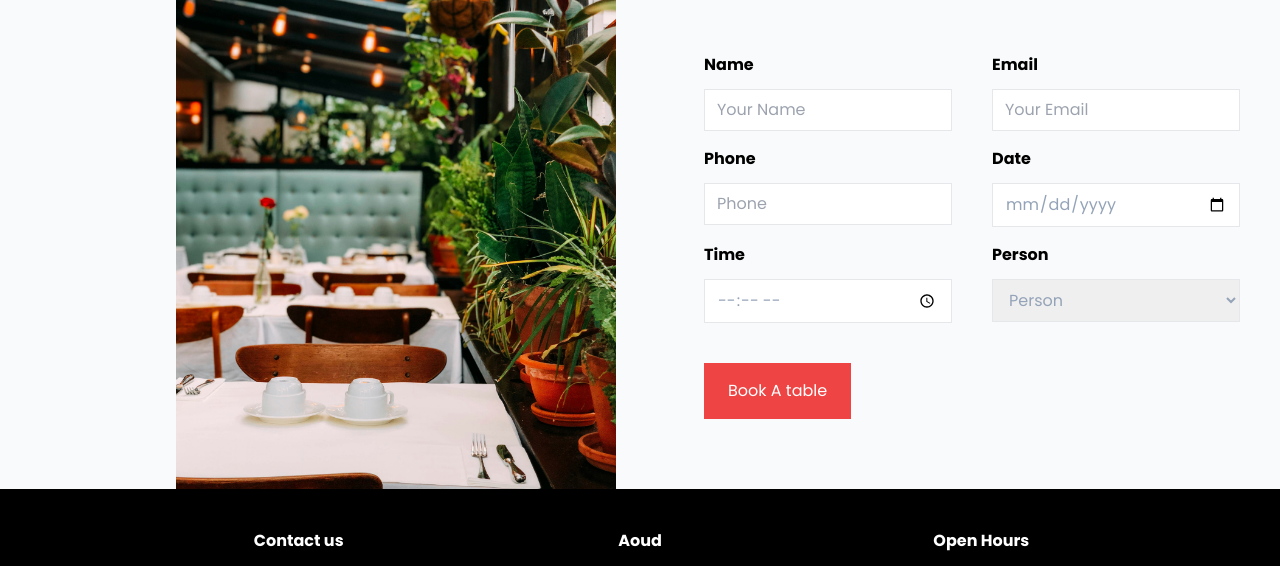
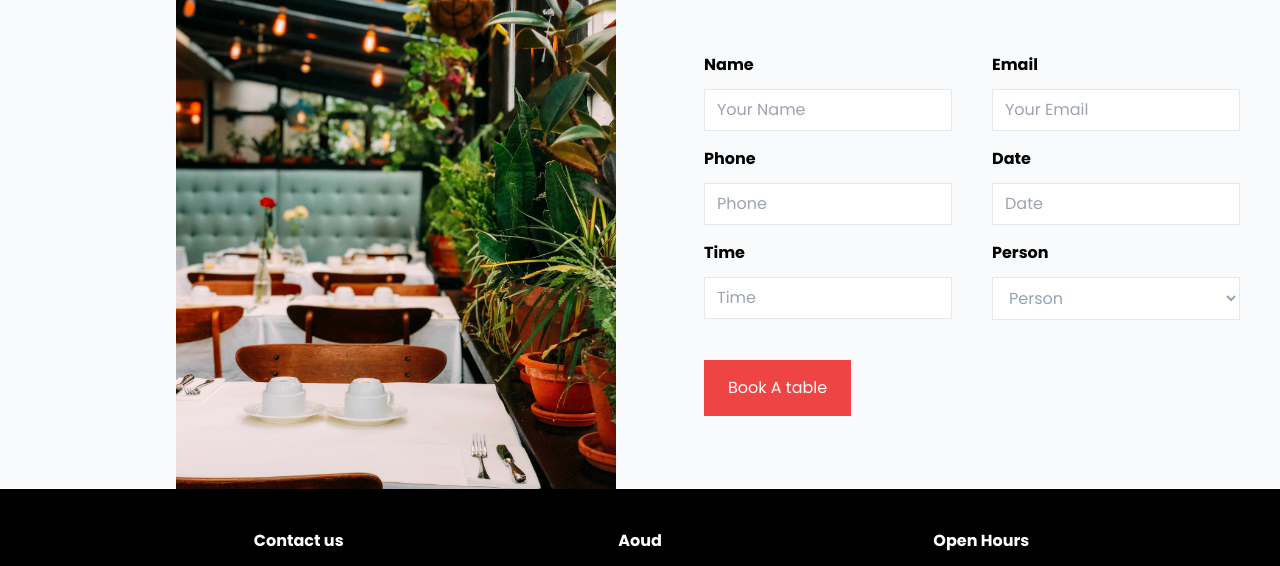
Before and after one commit to Anasoud1/restaurant, a website: page index.html in a window 1280 px wide. Shown: the part 2515-3081 px from the top of the page. Drawn offline with nearby package versions, Linux system fonts and the light colour scheme.

Commit message:
fixing input

```diff
--- a/index.html
+++ b/index.html
@@ -479,15 +479,16 @@
                 </div>
                 <div class="flex flex-col gap-3">
                     <label for="" class="font-bold">Date</label>
-                    <input type="date" placeholder="Date" class="border py-2 px-3 text-slate-400">
+                    <!-- <input type="date" placeholder="Date" class="border py-2 px-3 text-slate-400"> -->
+                    <input class="border py-2 px-3 text-slate-400"  placeholder="Date" class="textbox-n" type="text" onfocus="(this.type='date')" onblur="(this.type='text')" />
                 </div>
                 <div class="flex flex-col gap-3">
                     <label for="" class="font-bold">Time</label>
-                    <input type="time" placeholder="Time" class="border py-2 px-3 text-slate-400">
+                    <input type="text" placeholder="Time" class="border py-2 px-3 text-slate-400">
                 </div>
                 <div class="flex flex-col gap-3">
                     <label for="" class="font-bold">Person</label>
-                    <select class="border py-2 px-3 text-slate-400">
+                    <select class="border py-2 px-3 text-slate-400 bg-white">
                       <option selected hidden disabled>Person</option>
                       <option>1</option>
                       <option>2</option>
```
